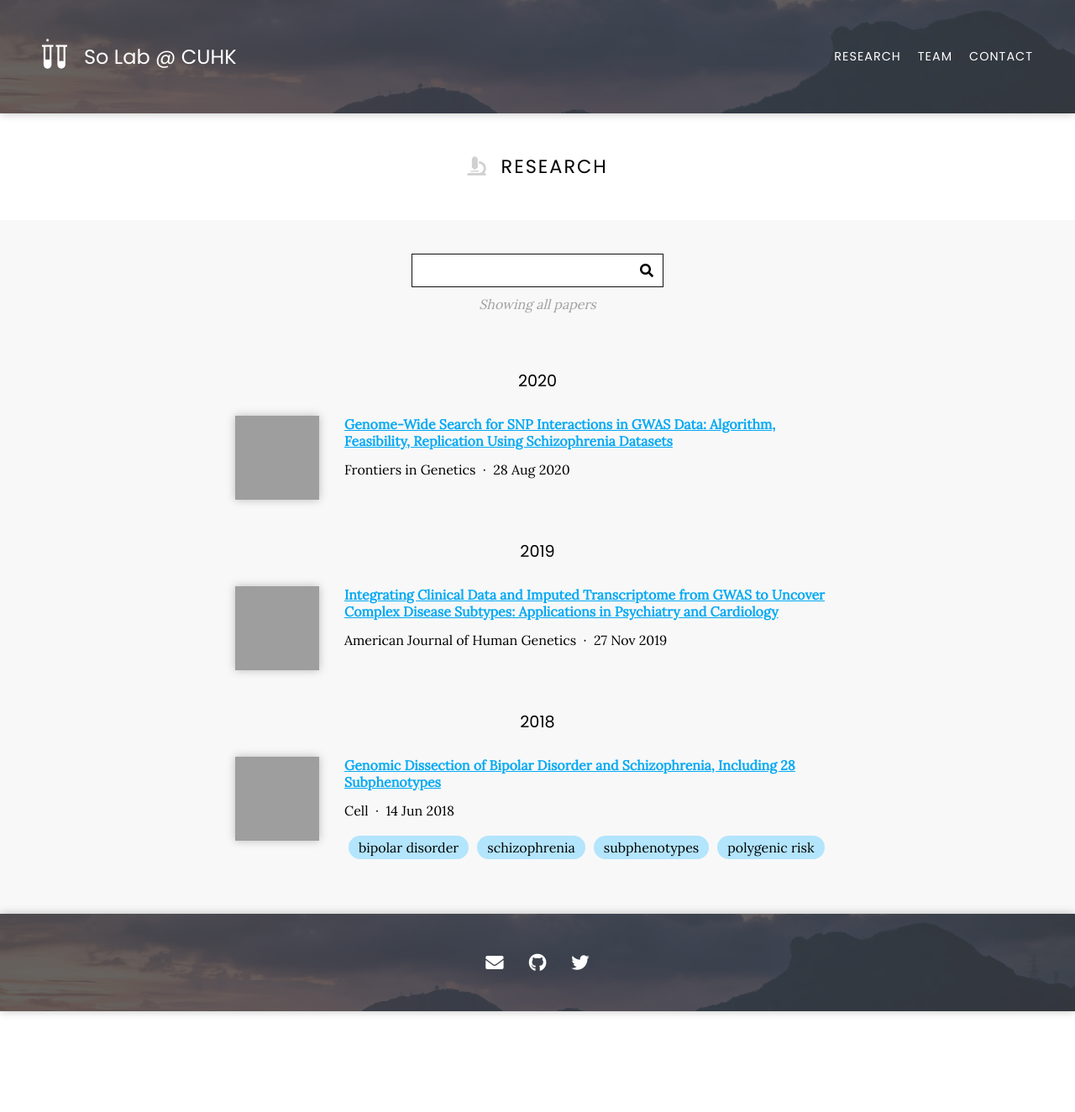
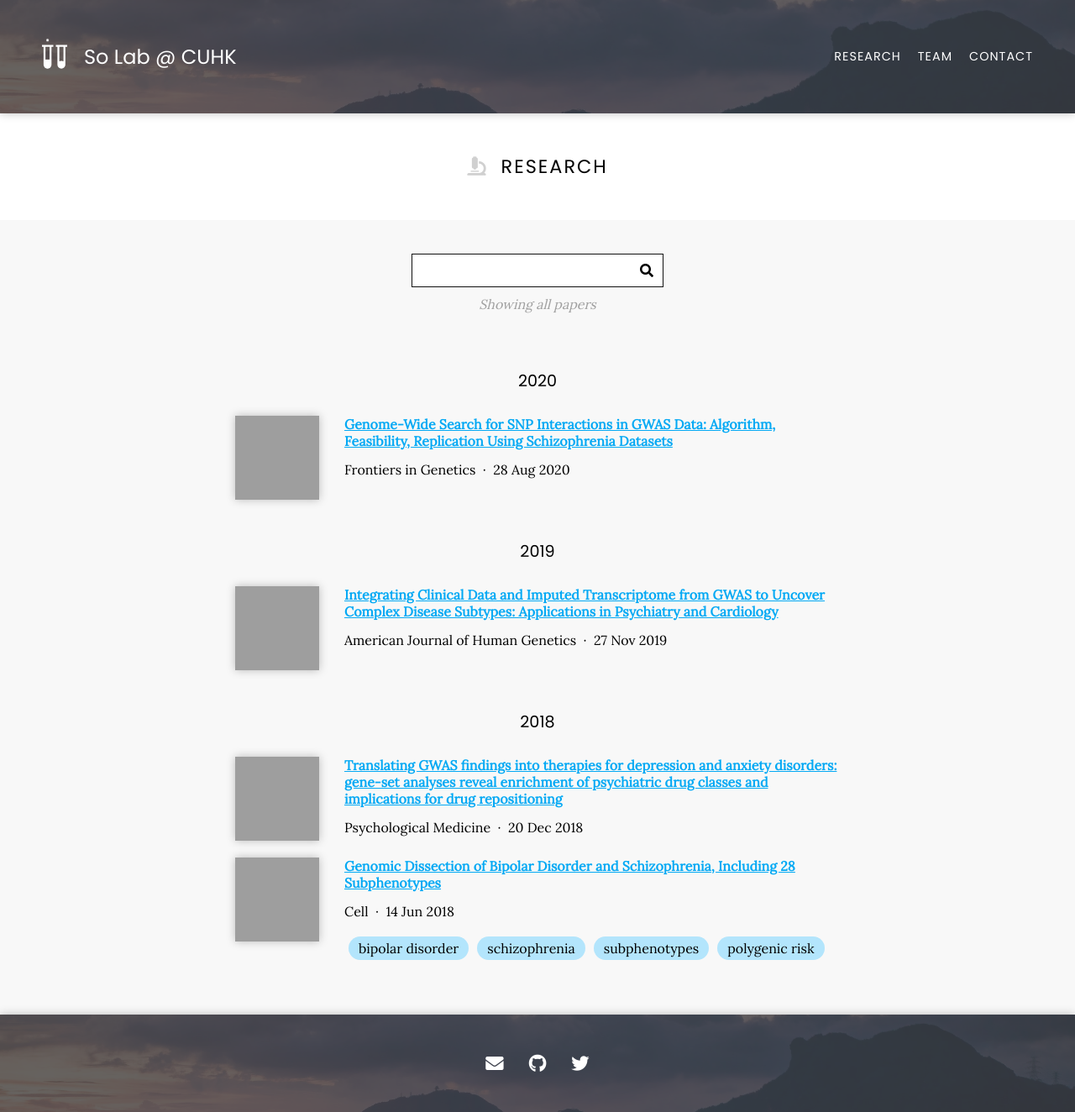
Before and after one commit to Carlos-Chau/so-lab, a Jekyll site: the page built from research/index.md, in a window 1280 px wide. Shown: the whole page at 84% size. Built offline with Jekyll 4.4.1, drawn with Linux system fonts in a browser that asks for light colours; nearby versions of some CDN libraries; grey boxes are pictures that could not be loaded.

```diff
--- a/_data/research-output.yml
+++ b/_data/research-output.yml
@@ -23,3 +23,18 @@
   date: '2019-11-27'
   link: https://doi.org/10.1016/j.ajhg.2019.10.012
   image: https://els-jbs-prod-cdn.jbs.elsevierhealth.com/cms/attachment/50446b21-02c3-4f94-b590-57cb7e898118/gr2.jpg
+
+- title: 'Translating GWAS findings into therapies for depression and anxiety disorders: gene-set analyses reveal enrichment of psychiatric drug classes and implications for drug repositioning'
+  publisher: Psychological Medicine
+  date: '2018-12-20'
+  link: https://www.cambridge.org/core/journals/psychological-medicine/article/abs/translating-gwas-findings-into-therapies-for-depression-and-anxiety-disorders-geneset-analyses-reveal-enrichment-of-psychiatric-drug-classes-and-implications-for-drug-repositioning/D62965428C6D178E0AF79B892C15E2C6
+  id: https://doi.org/10.1017/S0033291718003641
+  image: https://doi.org/10.1017/S0033291718003641
+
+
+# - title: ''
+#   publisher:
+#   date: ''
+#   link:
+#   id:
+#   image:
```
